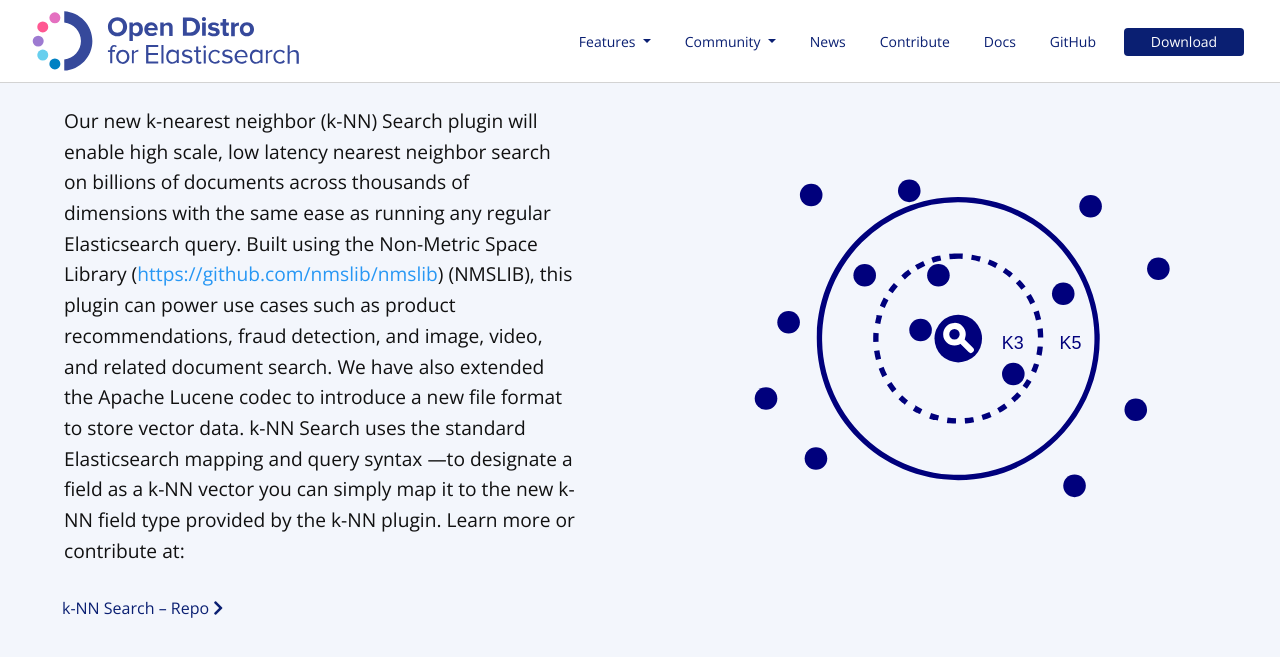
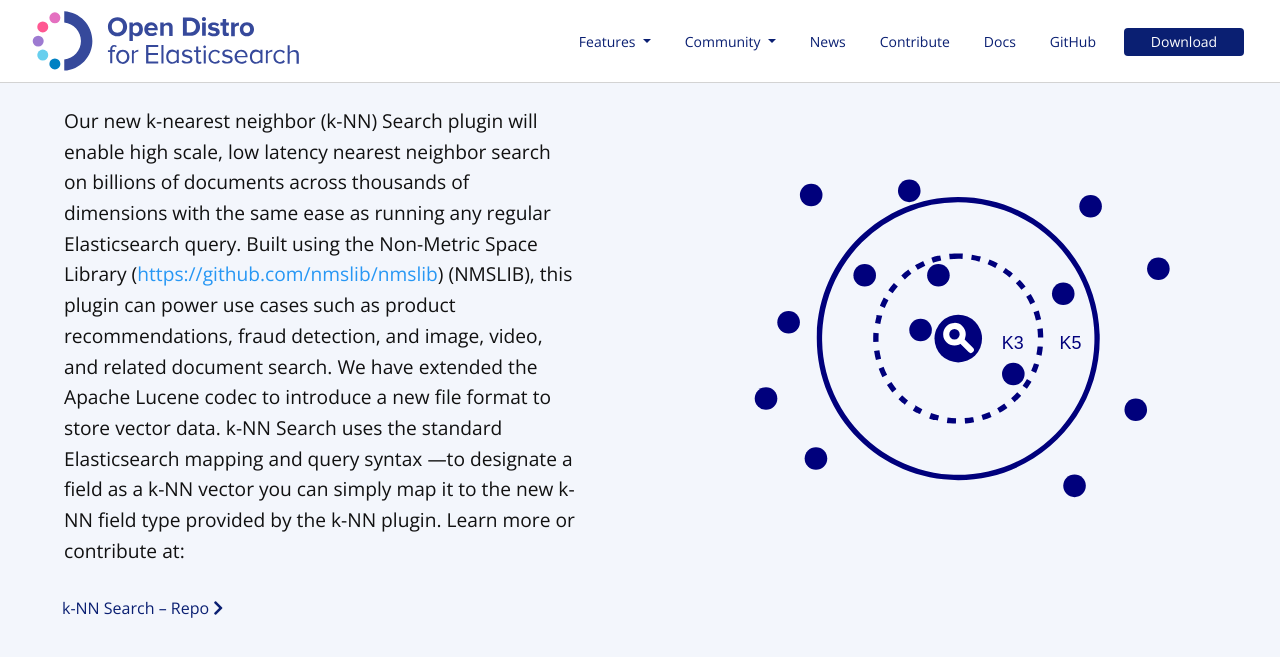
Before and after one commit to opendistro/for-elasticsearch, a Jekyll site: the page built from features/comingsoon.md, in a window 1280 px wide and 900 px high, scrolled down 683 px, cut to the strip 0-783 px from the top of the window. Shown: the top 657 px of the strip. Built offline with Jekyll 4.4.1, drawn with Linux system fonts in a browser that asks for light colours.

Commit message:
Update comingsoon.yaml

```diff
--- a/_data/pages/es/comingsoon.yaml
+++ b/_data/pages/es/comingsoon.yaml
@@ -9,7 +9,7 @@
 features:
 
   - title: k-NN Search
-    content: Our new k-nearest neighbor (k-NN) Search plugin will enable high scale, low latency nearest neighbor search on billions of documents across thousands of dimensions with the same ease as running any regular Elasticsearch query. Built using the Non-Metric Space Library (<a href="https://github.com/nmslib/nmslib">https://github.com/nmslib/nmslib</a>) (NMSLIB), this plugin can power use cases such as product recommendations, fraud detection, and image, video, and related document search. We have also extended the Apache Lucene codec to introduce a new file format to store vector data. k-NN Search uses the standard Elasticsearch mapping and query syntax —to designate a field as a k-NN vector you can simply map it to the new k-NN field type provided by the k-NN plugin. Learn more or contribute at&#58;
+    content: Our new k-nearest neighbor (k-NN) Search plugin will enable high scale, low latency nearest neighbor search on billions of documents across thousands of dimensions with the same ease as running any regular Elasticsearch query. Built using the Non-Metric Space Library (<a href="https://github.com/nmslib/nmslib">https://github.com/nmslib/nmslib</a>) (NMSLIB), this plugin can power use cases such as product recommendations, fraud detection, and image, video, and related document search. We have extended the Apache Lucene codec to introduce a new file format to store vector data. k-NN Search uses the standard Elasticsearch mapping and query syntax —to designate a field as a k-NN vector you can simply map it to the new k-NN field type provided by the k-NN plugin. Learn more or contribute at&#58;
     img: "/assets/media/illustrations/K-nn-2.svg"
     action_learn:
       label: 'k-NN Search – Repo'
```
